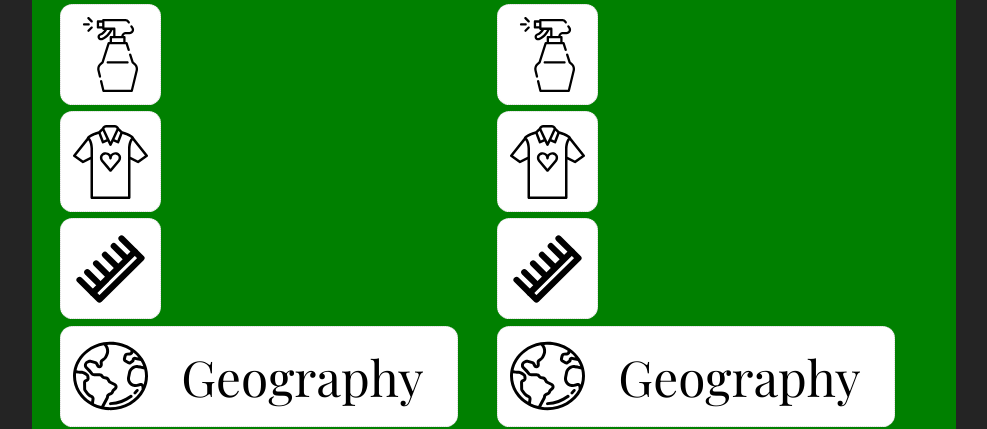
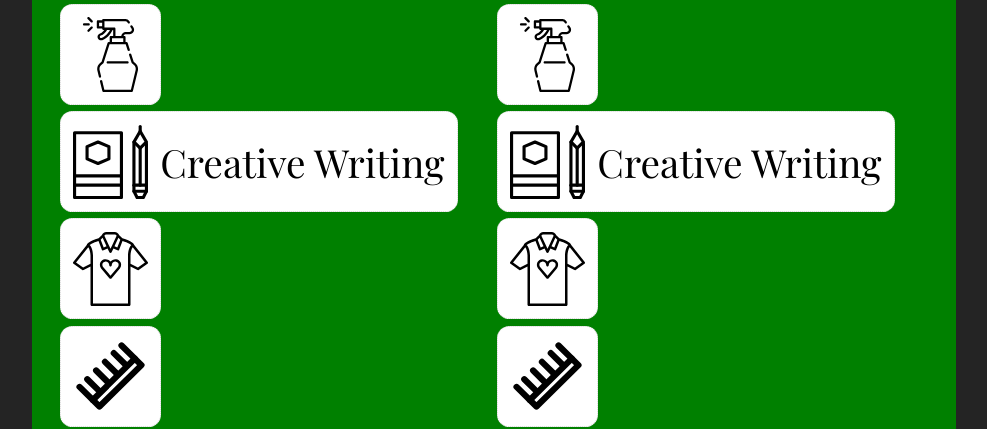
Before and after one commit to pairich-family/whiteboard-assets, a React (Vite) app: page / in a window 1280 px wide. Shown: the part 4630-5059 px from the top of the page, without its empty margins (146-1133 px from the left). Built offline with nearby package versions, Linux system fonts and the light colour scheme.

Commit message:
feat: add `Creative Writing` task

```diff
--- a/src/tasks.tsx
+++ b/src/tasks.tsx
@@ -7,6 +7,7 @@ import iconArt from "./assets/Art.svg";
 import iconBreakfast from "./assets/Breakfast.svg";
 import iconBrushTeeth from "./assets/Brush teeth.svg";
 import iconCleanHouse from "./assets/Clean house.svg";
+import iconCreativeWriting from "./assets/Creative Writing.svg";
 import iconDayClothes from "./assets/Day clothes.svg";
 import iconDoHair from "./assets/Do hair.svg";
 import iconGeography from "./assets/Geography.svg";
@@ -101,6 +102,15 @@ export const TASKS_SPECS: TasksSpec[] = [
   },
   {
     task: {
+      svgUrl: iconCreativeWriting,
+      label: "Creative Writing",
+      additionalLabelStyles: {
+        fontSize: "calc(var(--inch) * 0.392)",
+      },
+    },
+  },
+  {
+    task: {
       svgUrl: iconDayClothes,
       label: "Day clothes",
       collapsed: true,
```
Also changed, not shown: src/assets/Creative Writing.svg (added).
